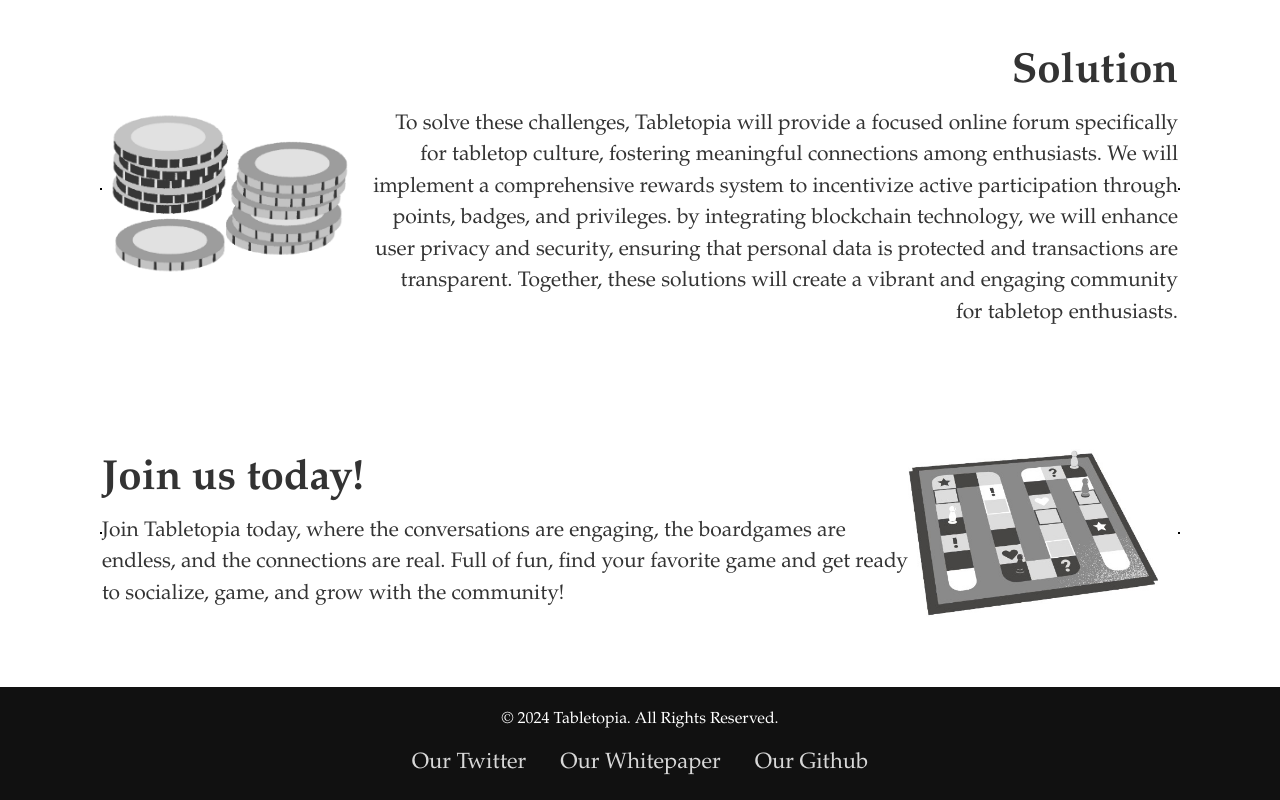
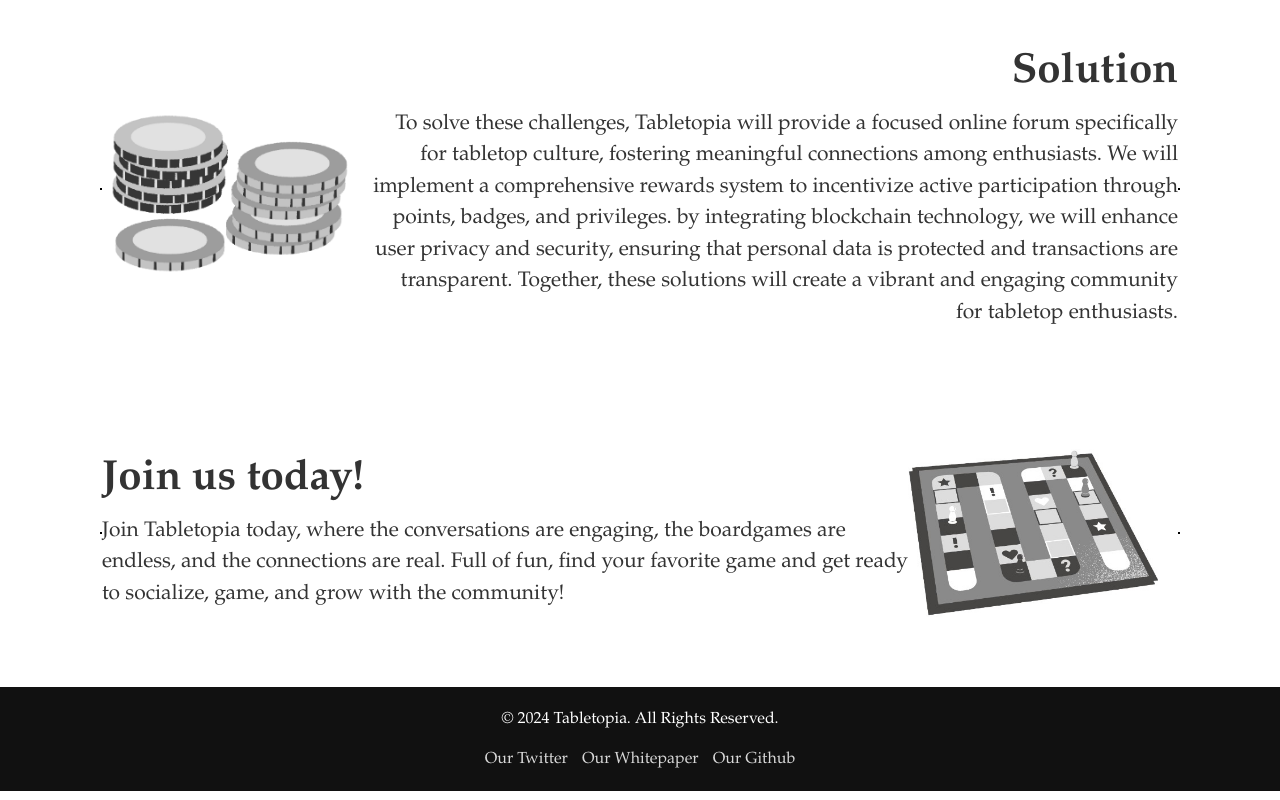
Before and after one commit to Tabletopia/Tabletopia.github.io, a plain HTML site: page index.html in a window 1280 px wide. Shown: the part 2544-3344 px from the top of the page. Drawn offline with nearby package versions, Linux system fonts and the light colour scheme.

Commit message:
Update style.css

```diff
--- a/style.css
+++ b/style.css
@@ -347,4 +347,36 @@ footer {
 .vision .section-image, .problem .section-image {
     display:none;
 }
+
+
+
 }
+footer {
+    background-color: #111;
+    color: white;
+    text-align: center;
+    padding: 20px;
+}
+
+.footer-links {
+    margin-top: 10px;
+}
+
+.footer-links a {
+    color: rgb(216, 216, 216);
+    text-decoration: none;
+    margin: 0 5px;
+    font-size: 16px;
+    transition: color 0.3s ease; /* Smooth transition */
+}
+
+.footer-links a:hover {
+    color: rgb(255, 255, 255); /* Change color to blue on hover */
+    font-weight: 900px;
+}
+
+
+
+
+
+}
```
